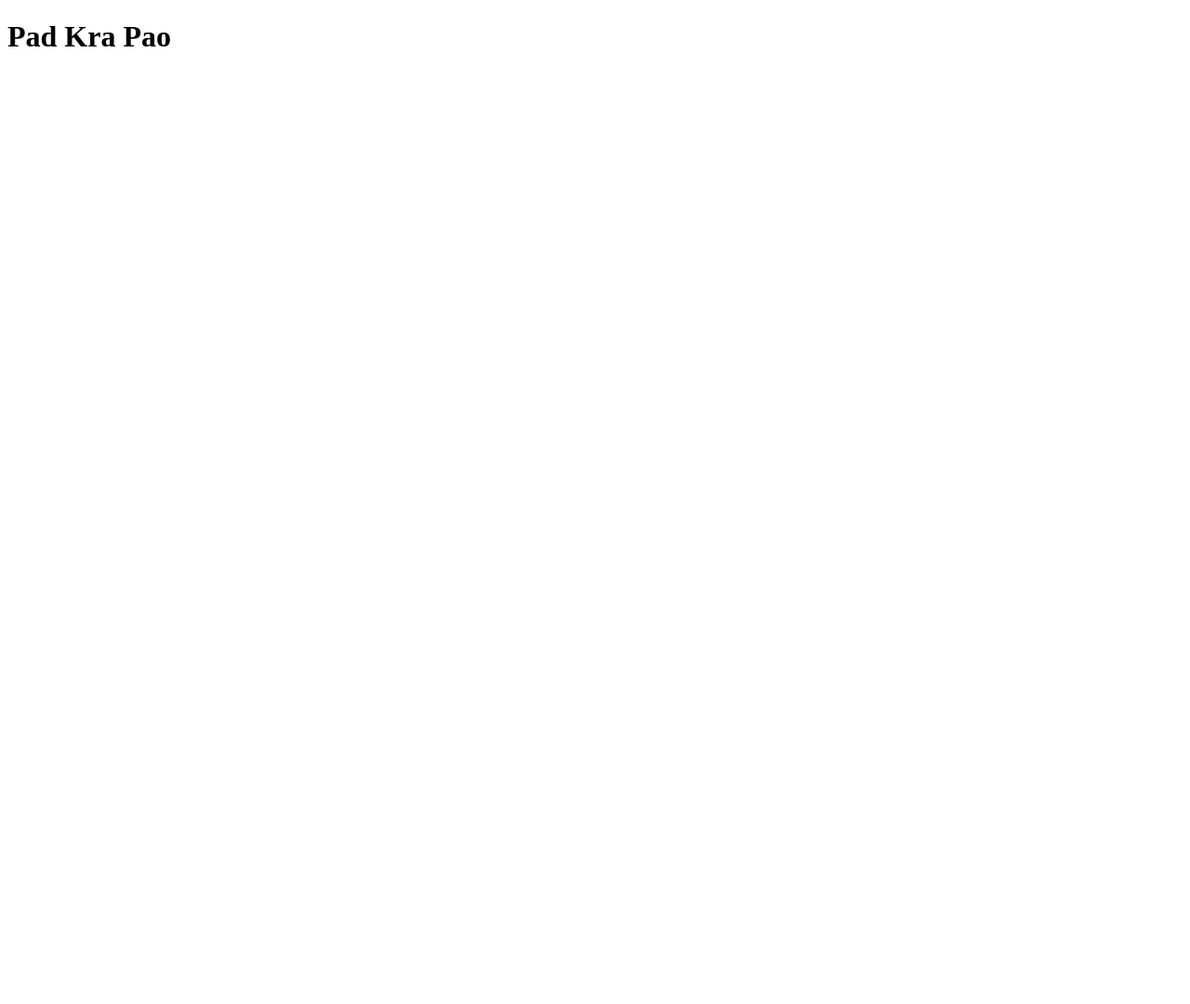
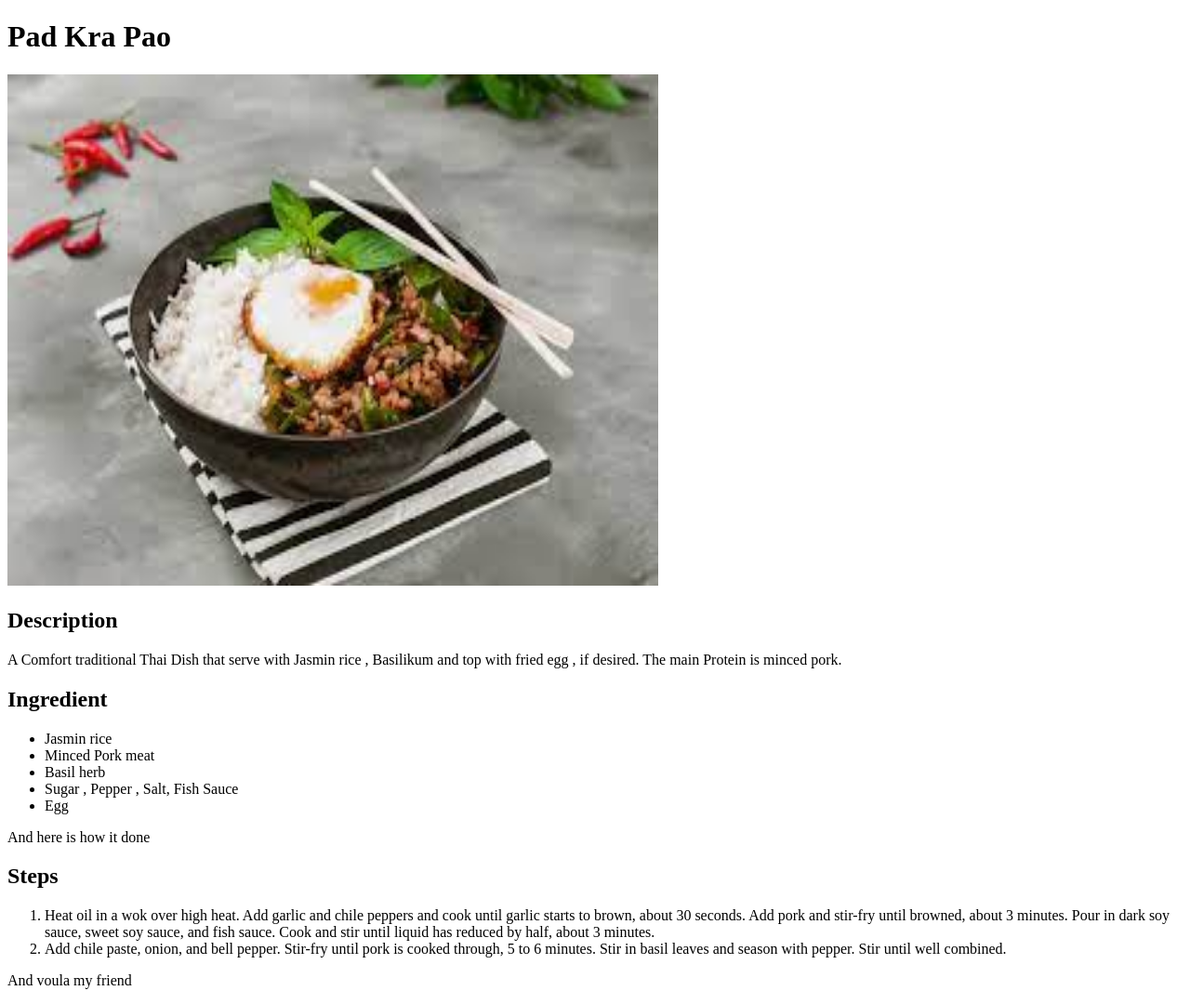
Before and after one commit to vietnguyensaigoneer/odin-recipes, a plain HTML site: page recipes/pad-kra-pao.html in a window 1280 px wide. Shown: the whole page at 93% size. Before the commit the page ends 800 px from the top, so only its background shows below. Drawn offline with Linux system fonts and the light colour scheme.

Commit message:
Add Image and Recipe lsit for Pad Kra pao

```diff
--- a/recipes/pad-kra-pao.html
+++ b/recipes/pad-kra-pao.html
@@ -6,6 +6,24 @@
     </head>
     <body>
         <h1>Pad Kra Pao</h1>
+        <img src="../img/pad.jpeg" alt="Image of an Finished Delicious Pad Kra Pao" width="700" height="550">
+        <h2> Description</h2>
+        <p>A Comfort traditional Thai Dish that serve with Jasmin rice , Basilikum and top with fried egg , if desired. The main Protein is minced pork. </p>
+        <h2>Ingredient</h2>
+        <ul>
+            <li>Jasmin rice</li>
+            <li>Minced Pork meat </li>
+            <li>Basil herb</li>
+            <li>Sugar , Pepper , Salt, Fish Sauce</li>
+            <li>Egg</li>
+        </ul>
+        <p>And here is how it done</p>
+        <h2>Steps</h2>
+        <ol>
+            <li>Heat oil in a wok over high heat. Add garlic and chile peppers and cook until garlic starts to brown, about 30 seconds. Add pork and stir-fry until browned, about 3 minutes. Pour in dark soy sauce, sweet soy sauce, and fish sauce. Cook and stir until liquid has reduced by half, about 3 minutes.</li>
+            <li>Add chile paste, onion, and bell pepper. Stir-fry until pork is cooked through, 5 to 6 minutes. Stir in basil leaves and season with pepper. Stir until well combined.</li>
+        </ol>
+        <p>And voula my friend </p>
     </body>
 
 </html>
```
Also changed, not shown: img/pad.jpeg (added).
